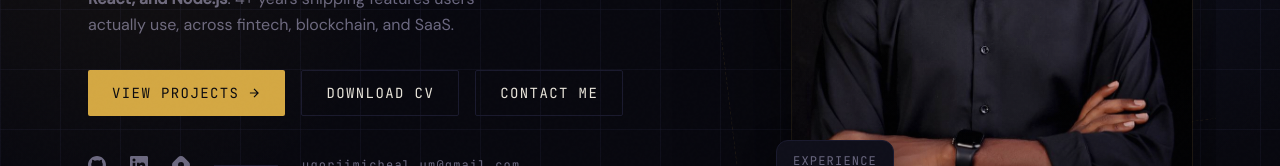
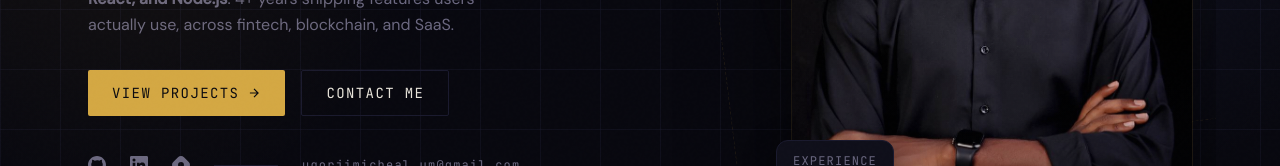
Before and after one commit to Izunnaya/Porfolio, a Next.js app: page / in a window 1280 px wide. Shown: the part 471-637 px from the top of the page. Built offline with nearby package versions, Linux system fonts and the light colour scheme.

Commit message:
cv-path removal

```diff
--- a/components/Hero/HeroText.tsx
+++ b/components/Hero/HeroText.tsx
@@ -87,12 +87,6 @@ export default function HeroText() {
         </a>
 
         <a
-          href="/devCV.pdf"
-          className="flex items-center gap-2 border border-border text-text text-sm font-mono tracking-widest uppercase px-6 py-3 rounded-sm hover:border-gold/40 hover:text-gold transition-all duration-300"
-        >
-          download cv
-        </a>
-        <a
           href="#contact"
           className="flex items-center gap-2 border border-border text-text text-sm font-mono tracking-widest uppercase px-6 py-3 rounded-sm hover:border-gold/40 hover:text-gold transition-all duration-300"
         >
```
